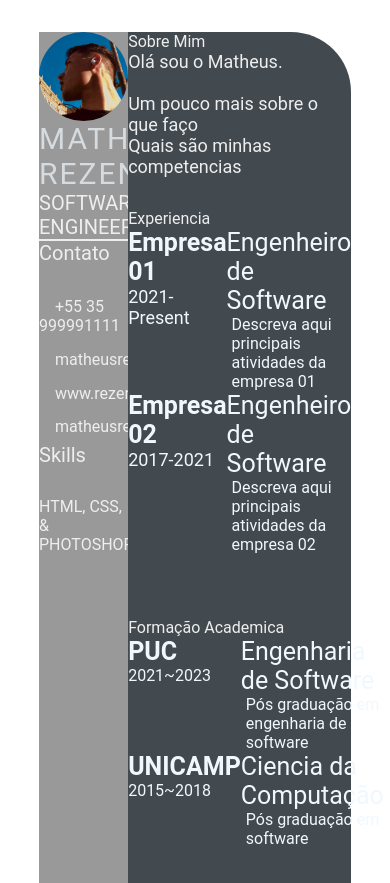
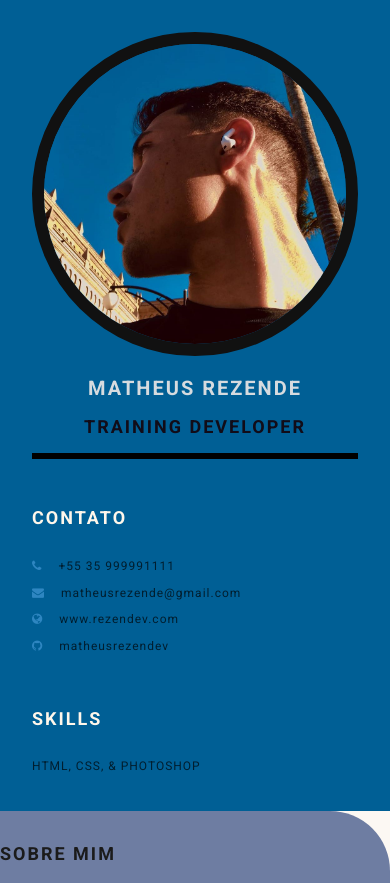
Before and after one commit to MatheusRezendev/matheusrezendev.github.io, a plain HTML site: page index.html in a window 390 px wide. Shown: the top 883 px of the page. Drawn offline with Linux system fonts and the light colour scheme.

Commit message:
feature: css.style

```diff
--- a/index.html
+++ b/index.html
@@ -1,12 +1,21 @@
+<!DOCTYPE html>
 <html lang="en">
 <head>
     <meta charset="UTF-8">
     <meta http-equiv="X-UA-Compatible" content="IE=edge">
     <meta name="viewport" content="width=device-width, initial-scale=1.0">
-    <title>Matheus Rezende</title>
+    <title>Matheus Rezende CV</title>
 
-    <link rel="stylesheet" href="style.css">
+    <!-- Google font  -->
+    <link rel="preconnect" href="https://fonts.googleapis.com">
+    <link rel="preconnect" href="https://fonts.gstatic.com" crossorigin>
+    <link href="https://fonts.googleapis.com/css2?family=Roboto:ital,wght@0,100;0,300;0,400;0,700;1,100;1,300;1,400;1,700&display=swap" rel="stylesheet">
 
+    <!-- font-awesome -->
+    <link rel="stylesheet" href="https://cdnjs.cloudflare.com/ajax/libs/font-awesome/4.7.0/css/font-awesome.min.css">
+
+    <!-- Custom CSS -->
+    <link rel="stylesheet" href="stylesheet.css">
 </head>
 <body>
     <mains class="resume-contents">
@@ -15,7 +24,7 @@
                 <div class="profile">
                     <img class="profile-image" src="img/profile-image.jpg" alt="Profile image">
                     <p class="name">Matheus Rezende</p>
-                    <p class="profession">Software Engineer</p>
+                    <p class="profession">Training Developer</p>
                 </div>
                 <div class="contact-info">
                     <p class="left-title">Contato</p>
@@ -44,7 +53,6 @@
                             <br> Quais são minhas competencias
                         </p>
                 </section>
-            </div>
                 <section class="experience gap">
                     <div class="right-title">Experiencia</div>
                     <div class="experience-contents">
@@ -118,7 +126,9 @@
                                 Curso feito na EBAC
                             </p>
                         </div>
+                    </div>
                 </section>
+        </div>
         </section>
     </mains>
 </body>
--- /dev/null
+++ b/stylesheet.css
@@ -0,0 +1,293 @@
+* {
+    margin: 0;
+    padding: 0;
+    box-sizing: border-box;
+    list-style: none;
+    font-family: 'Roboto', sans-serif;
+}
+
+body {
+    background-color: #fcf8f3;
+}
+
+.resume-contents {
+    min-height: 100vh;
+    width: 80%;
+    margin: 2rem auto;
+    display: grid;
+    grid-template-columns: repeat(7, 1fr);
+}
+
+.left-section {
+    grid-column: span 2;
+    height: 100%;
+    background-color: #005f95;
+}
+
+.right-section {
+    grid-column: span 5;
+    height: 100%;
+    background-color:  #6e7da2;
+    border-radius: 0px 60px 0px 0px;
+}
+
+.left-section-content{
+    padding: 2rem 2rem;
+}
+
+.profile {
+    width: 100%;
+    border-bottom: 6px solid #000000;
+}
+
+.profile .profile-image {
+    width: 100%;
+    border-radius: 50%;
+    border: 12px solid #111111;
+}
+
+.name {
+    color: #D6DBDF;
+    font-size: 30px;
+    letter-spacing: 2px;
+    text-transform: uppercase;
+    text-align: center;
+    font-weight: bold;
+    padding: 1rem 0;
+}
+
+.profession {
+    color: #110c18;
+    font-size: 20px;
+    text-transform: uppercase;
+    text-align: center;
+    letter-spacing: 2px;
+    font-weight: bold;
+    padding-bottom: 1rem;
+}
+
+/* .contact-info { border-bottom: 2px solid #1B2631; } */
+.left-title {
+    color: #fff7eb;
+    font-size: 20px;
+    letter-spacing: 2px;
+    text-transform: uppercase;
+    font-weight: bold;
+    display: flex;
+    align-items: center;
+    padding-top: 3rem;
+}
+
+.contact-info ul {
+    padding-top: 1.5rem;
+}
+
+.contact-info ul li,
+.references ul li {
+    padding: .4rem 0;
+    display: flex;
+    align-items: center;
+    color: #000000af;
+    letter-spacing: 1px;
+    font-size: 18px;
+}
+
+.contact-info ul li i,
+.references ul li i {
+    padding-right: 1rem;
+    font-size: 18px;
+    color: #2E86C1;
+}
+
+.skills ul {
+    padding-top: 1.5rem;
+}
+.skills ul li p {
+    padding: .4rem 0;
+    color: #000000af;
+    font-size: 18px;
+    letter-spacing: 1px;
+    display: flex;
+    align-items: center;
+    text-transform: uppercase;
+}
+
+.referance-name {
+    padding-top: 1.5rem;
+    padding-bottom: .4rem;
+    font-size: 18px;
+    color: #F9E79F;
+    letter-spacing: 1px;
+    text-transform: uppercase;
+}
+
+.referance-profession {
+    font-size: 16px;
+    color: #d6dbdfaf;
+    letter-spacing: 1px;
+    /* text-transform: uppercase; */
+    padding-bottom: .4rem;
+}
+
+
+.right-section-contents {
+    padding: 2rem 2rem;
+}
+
+.right-title {
+    color: #1b1b1b;
+    font-size: 40px;
+    letter-spacing: 2px;
+    text-transform: uppercase;
+    font-weight: bold;
+    display: flex;
+    align-items: center;
+    padding: 2rem 0;
+    position: relative;
+}
+
+.gap {
+    padding-bottom: 2rem;
+}
+.about-me-contents {
+    font-size: 18px;
+    letter-spacing: 1px;
+    line-height: 2rem;
+    color: #F1F8FD;
+}
+
+.experience-contents,
+.education-contents,
+.awards-contents {
+    display: grid;
+    grid-template-columns: repeat(2, 1fr);
+    padding-bottom: 2rem;
+    color: #F1F8FD;
+}
+
+.exp-company-name,
+.education-school-name,
+.awards-company-name {
+    font-size: 25px;
+    font-weight: bold;
+    text-transform: uppercase;
+    letter-spacing: 1px;
+    color: #FDB44B;
+    padding-bottom: .4rem;
+}
+
+.exp-time-period,
+.educationp-time-period,
+.awards-time-period {
+    font-size: 18px;
+    letter-spacing: 1px;
+    line-height: 2rem;
+}
+
+.exp-position,
+.education-subject,
+.awards-name {
+    font-size: 25px;
+    font-weight: bold;
+    text-transform: uppercase;
+    letter-spacing: 1px;
+    color: #FDB44B;
+    padding-bottom: .4rem;
+}
+
+.exp-desc,
+.education-desc,
+.awards-desc {
+    font-size: 16px;
+    letter-spacing: 1px;
+    line-height: 1.5rem;
+    border-left: 3px solid #a5a3a3;
+    padding-left: 5px;
+}
+
+/* Media queries */
+@media screen and (max-width:780px) {
+    .experience-contents,
+    .education-contents,
+    .awards-contents {
+        grid-template-columns: repeat(1, 1fr);
+    }
+}
+
+@media screen and (max-width:780px) {
+    .left-section {
+        grid-column: span 3;
+    }
+
+    .right-section {
+        grid-column: span 4;
+    }
+
+}
+
+@media screen and (max-width:1200px) {
+    .resume-contents {
+        grid-template-columns: repeat(1, 1fr);
+    }
+}
+
+@media screen and (max-width:390px) {
+    .resume-contents {
+        width: 100%;
+        margin: 0 auto;
+    }
+
+    .name {
+        font-size: 20px;
+    }
+
+    .profession {
+        font-size: 18px;
+    }
+
+    .left-title {
+        font-size: 18px;
+    }
+
+    .right-title {
+        font-size: 18px;
+    }
+
+    .contact-info ul li,
+    .references ul li {
+        font-size: 12px;
+    }
+
+    .contact-info ul li i,
+    .references ul li i {
+        /* padding-right: 1rem; */
+        font-size: 12px;
+    }
+
+    .skills ul li p {
+        font-size: 12px;
+    }
+
+    .about-me-contents {
+        font-size: 16px;
+        line-height: 1.5rem;
+    }
+
+    .exp-company-name,
+    .education-school-name,
+    .awards-company-name {
+        font-size: 18px;
+    }
+
+    .exp-time-period,
+    .educationp-time-period,
+    .awards-time-period {
+        font-size: 16px;
+    }
+
+    .exp-position,
+    .education-subject,
+    .awards-name {
+        font-size: 18px;
+    }
+}
```
Lines whose indentation alone changed are shown as unchanged.
